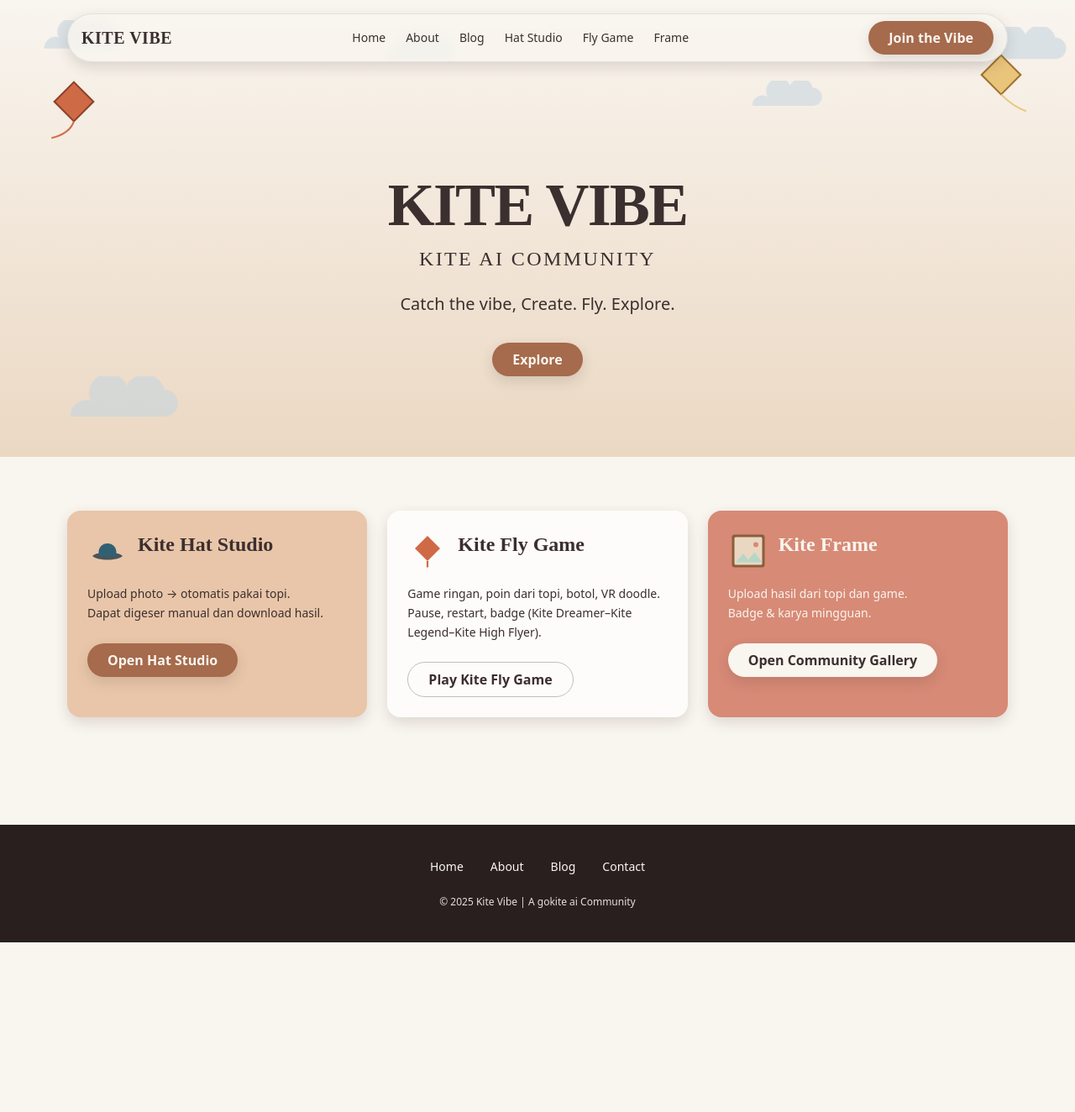
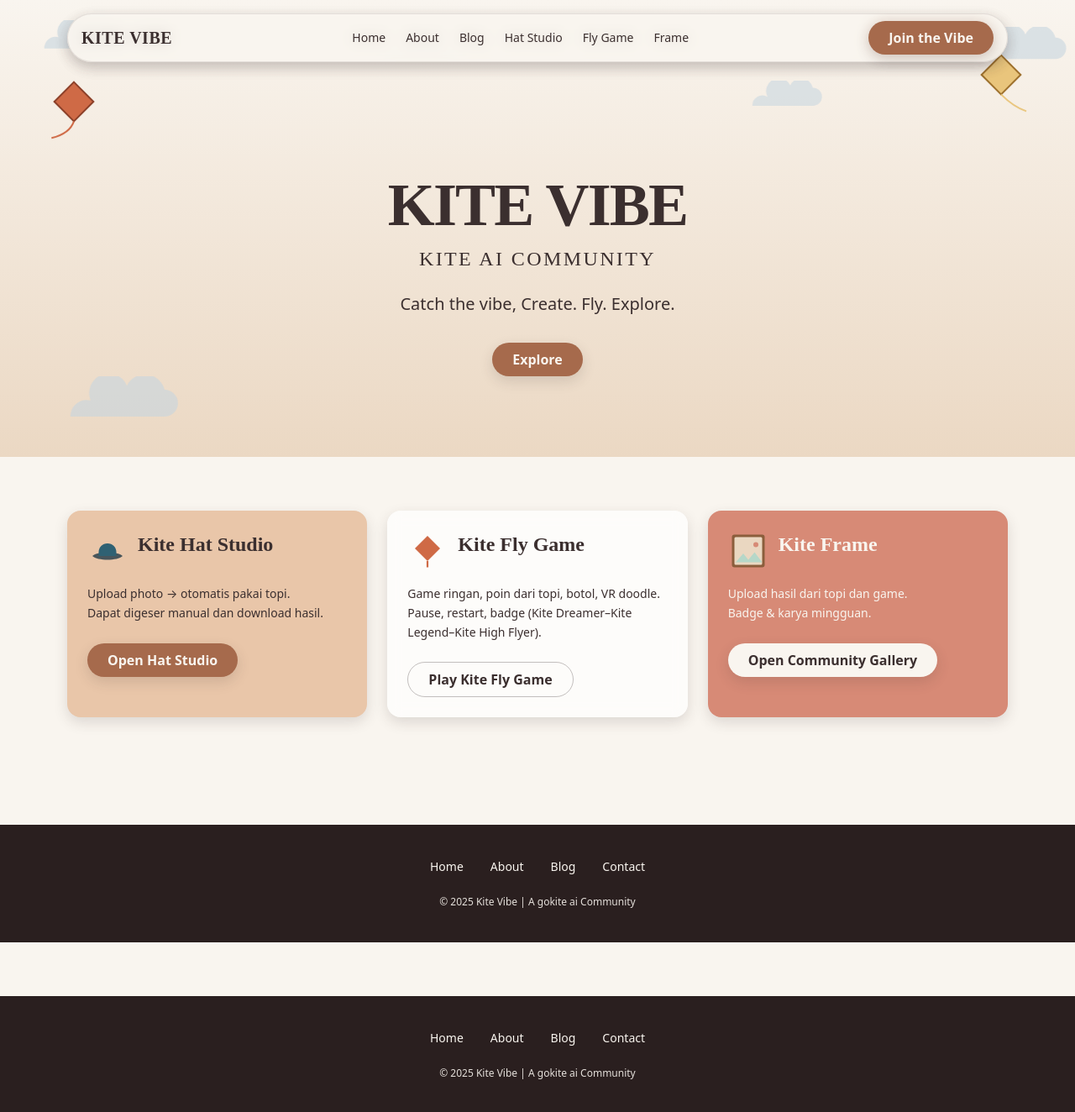
Before and after one commit to apdsdotcom-gif/kitevibe, a Next.js app: page / in a window 1280 px wide. Shown: the whole page at 84% size. Before the commit the page ends 1122 px from the top, so only its background shows below. Built offline with nearby package versions, Linux system fonts and the light colour scheme.

Commit message:
Update layout.tsx

```diff
--- a/app/layout.tsx
+++ b/app/layout.tsx
@@ -1,5 +1,7 @@
 import type { Metadata } from "next";
 import "../styles/globals.css";
+import Navbar from "../components/Navbar";
+import Footer from "../components/Footer";
 
 export const metadata: Metadata = {
   title: "Kite Vibe | Kite AI Community",
@@ -13,8 +15,10 @@ export default function RootLayout({
 }) {
   return (
     <html lang="en">
-      <body className="min-h-screen bg-cream text-brown">
-        {children}
+      <body className="min-h-screen bg-cream text-brown flex flex-col">
+        <Navbar />
+        <main className="flex-grow">{children}</main>
+        <Footer />
       </body>
     </html>
   );
```
